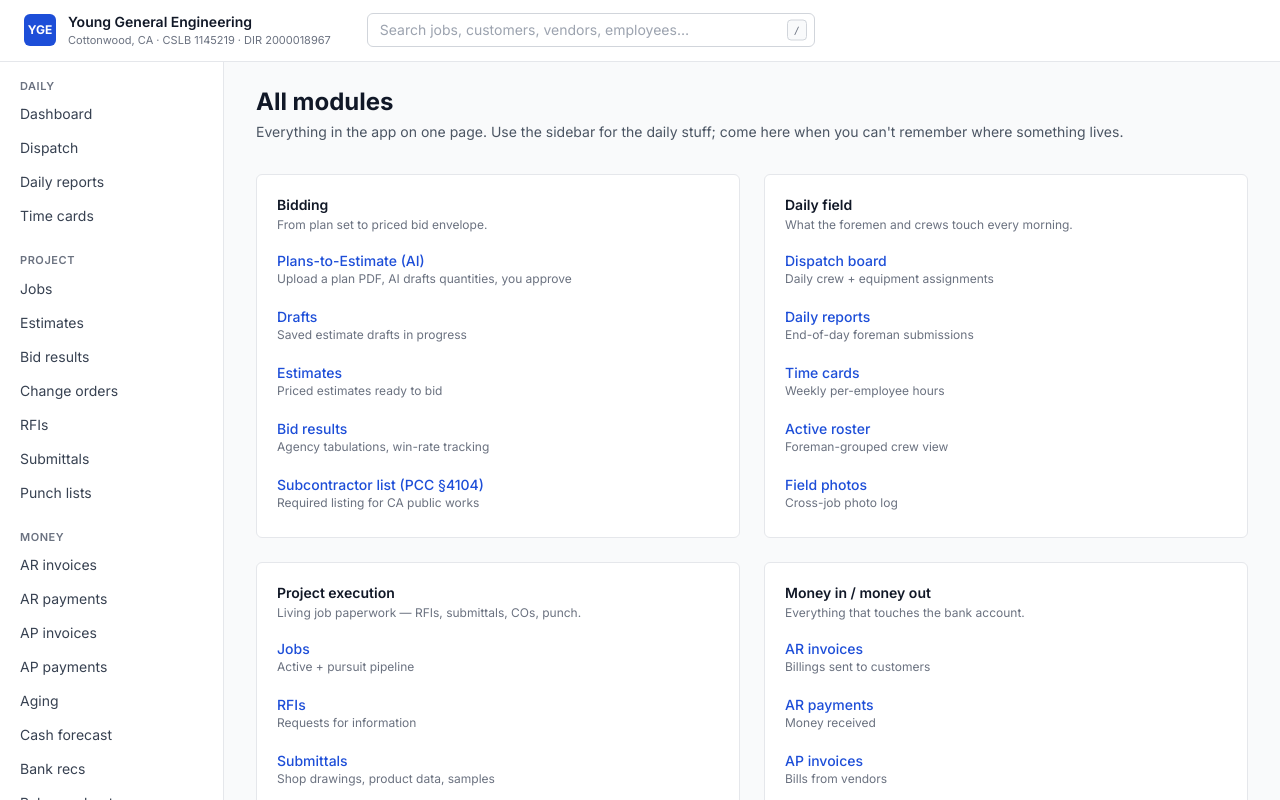
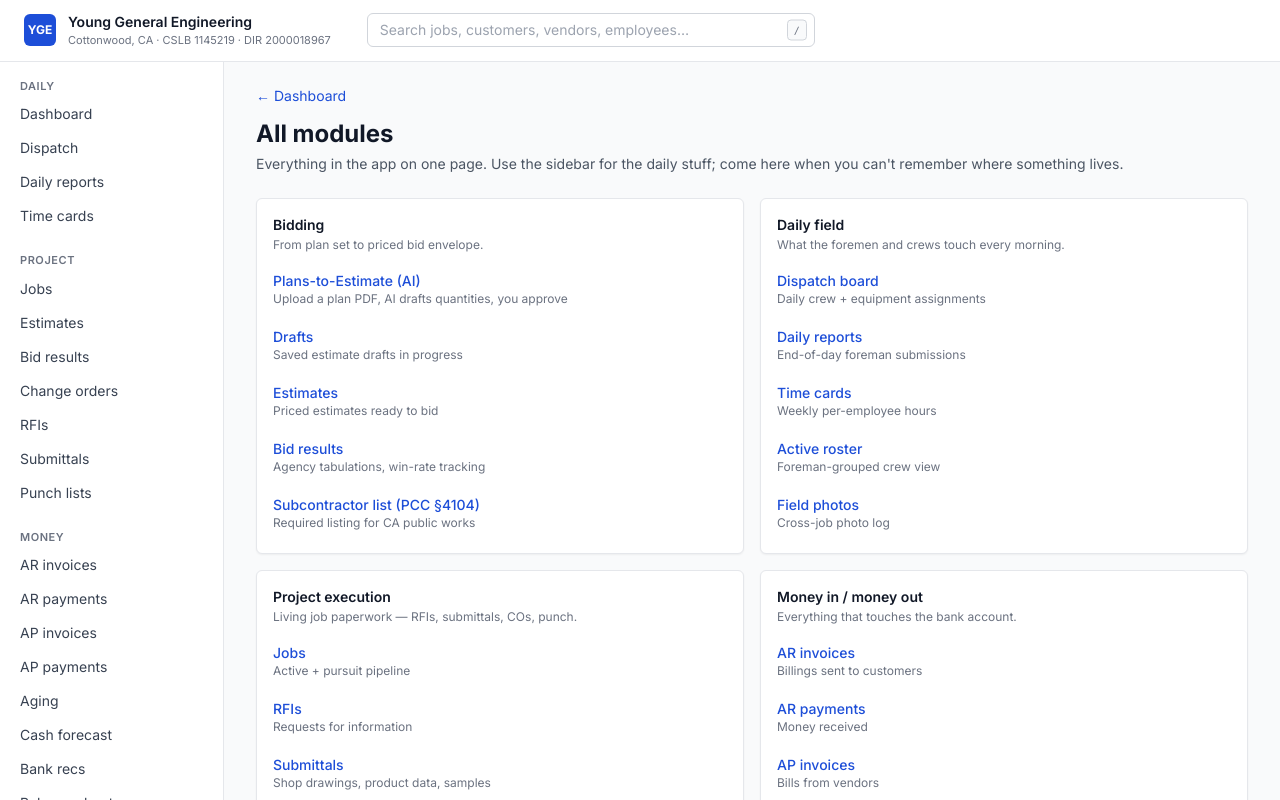
Before and after one commit to yge-engineering/yge-app, a Next.js app in the folder apps/web/: page /all-modules in a window 1280 px wide. Shown: the top 800 px of the page. Built offline with nearby package versions, Linux system fonts and the light colour scheme; no server answers.

Commit message:
Refactor /all-modules onto component library
PageHeader + Card. Same look, less code, theme-portable.

```diff
--- a/apps/web/src/app/all-modules/page.tsx
+++ b/apps/web/src/app/all-modules/page.tsx
@@ -6,7 +6,7 @@
 
 import Link from 'next/link';
 
-import { AppShell } from '../../components/app-shell';
+import { AppShell, Card, PageHeader } from '../../components';
 
 interface ModuleLink {
   href: string;
@@ -137,19 +137,14 @@ export default function AllModulesPage() {
   return (
     <AppShell>
       <main className="mx-auto max-w-6xl">
-        <header className="mb-8">
-          <h1 className="text-2xl font-bold text-gray-900">All modules</h1>
-          <p className="mt-1 text-sm text-gray-600">
-            Everything in the app on one page. Use the sidebar for the daily stuff; come here when you can&apos;t remember where something lives.
-          </p>
-        </header>
+        <PageHeader
+          title="All modules"
+          subtitle="Everything in the app on one page. Use the sidebar for the daily stuff; come here when you can't remember where something lives."
+        />
 
-        <div className="grid gap-6 md:grid-cols-2">
+        <div className="grid gap-4 md:grid-cols-2">
           {GROUPS.map((g) => (
-            <section
-              key={g.title}
-              className="rounded-md border border-gray-200 bg-white p-5"
-            >
+            <Card key={g.title}>
               <h2 className="text-sm font-semibold text-gray-900">{g.title}</h2>
               <p className="mt-0.5 text-xs text-gray-500">{g.blurb}</p>
               <ul className="mt-3 space-y-2">
@@ -165,7 +160,7 @@ export default function AllModulesPage() {
                   </li>
                 ))}
               </ul>
-            </section>
+            </Card>
           ))}
         </div>
       </main>
```
